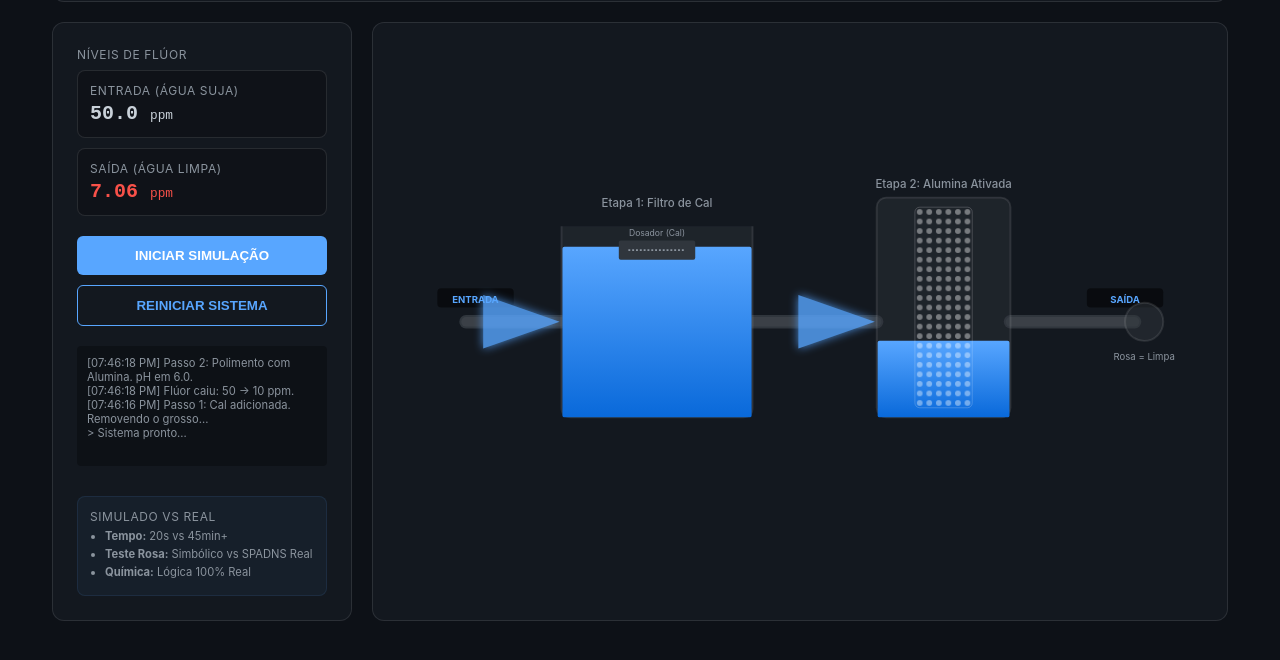
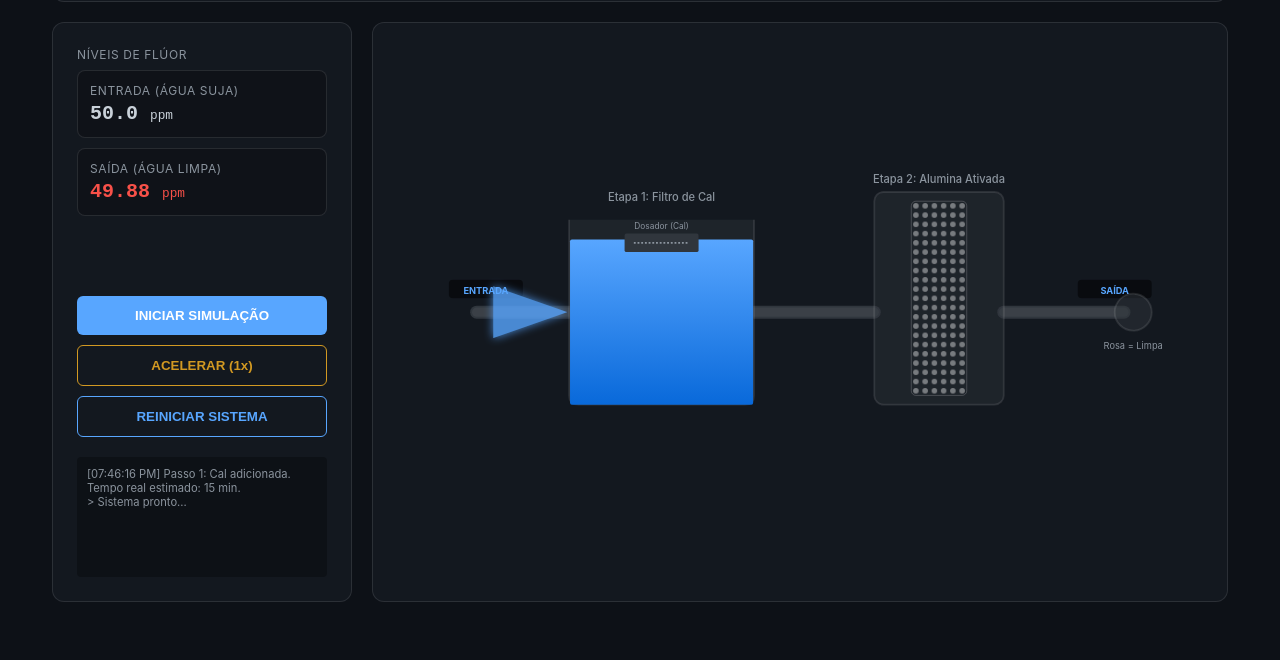
Before and after one commit to ChickChuck2/fluorsimul, a website built with Vite: page index.html in a window 1280 px wide. Both pictures are taken after a click on the button "INICIAR SIMULAÇÃO". Shown: the part 138-798 px from the top of the page. Built offline with nearby package versions, Linux system fonts and the light colour scheme.

Commit message:
feat: introduce water treatment simulation with speed control and configure GitHub Pages deployment.

```diff
--- a/index.html
+++ b/index.html
@@ -38,6 +38,8 @@
 
       <section style="margin-top: auto; display: flex; flex-direction: column; gap: 10px;">
         <button id="start-btn">INICIAR SIMULAÇÃO</button>
+        <button id="speed-btn" class="secondary"
+          style="border-color: var(--warning-color); color: var(--warning-color);">ACELERAR (1x)</button>
         <button id="reset-btn" class="secondary">REINICIAR SISTEMA</button>
       </section>
 
@@ -45,15 +47,6 @@
         style="font-size: 0.7rem; color: var(--text-secondary); background: rgba(0,0,0,0.3); padding: 10px; border-radius: 4px; height: 120px; overflow-y: auto;">
         > Sistema pronto...
       </div>
-
-      <section class="comparison-card">
-        <div class="stat-label">Simulado vs Real</div>
-        <ul style="font-size: 0.7rem; color: var(--text-secondary); padding-left: 15px; margin-top: 5px;">
-          <li><b>Tempo:</b> 20s vs 45min+</li>
-          <li><b>Teste Rosa:</b> Simbólico vs SPADNS Real</li>
-          <li><b>Química:</b> Lógica 100% Real</li>
-        </ul>
-      </section>
     </aside>
 
     <main class="simulation-viewport">
--- a/package.json
+++ b/package.json
@@ -6,9 +6,12 @@
   "scripts": {
     "dev": "vite",
     "build": "tsc && vite build",
-    "preview": "vite preview"
+    "preview": "vite preview",
+    "predeploy": "npm run build",
+    "deploy": "gh-pages -d dist"
   },
   "devDependencies": {
+    "gh-pages": "^6.3.0",
     "typescript": "~5.9.3",
     "vite": "^7.3.1"
   }
--- a/src/main.ts
+++ b/src/main.ts
@@ -1,5 +1,6 @@
 // DOM Elements
 const startBtn = document.getElementById('start-btn') as HTMLButtonElement;
+const speedBtn = document.getElementById('speed-btn') as HTMLButtonElement;
 const resetBtn = document.getElementById('reset-btn') as HTMLButtonElement;
 const statusText = document.getElementById('status-text') as HTMLDivElement;
 const inputPpmEl = document.getElementById('input-ppm') as HTMLDivElement;
@@ -16,6 +17,13 @@
 
 // Estados do Sistema
 let isRunning = false;
+let speedMultiplier = 1; // 1x, 10x, 100x
+
+const REAL_DURATIONS = {
+  STAGE_1: 15 * 60 * 1000, // 15 min
+  STAGE_2: 12 * 60 * 1000, // 12 min
+  TEST: 3 * 60 * 1000    // 3 min
+};
 
 const log = (msg: string) => {
   const time = new Date().toLocaleTimeString([], { hour: '2-digit', minute: '2-digit', second: '2-digit' });
@@ -51,36 +59,38 @@
   setStatus('FILTRANDO...', 'RODANDO');
 
   // Etapa 1: Cal
-  log('Passo 1: Cal adicionada. Removendo o grosso...');
+  log('Passo 1: Cal adicionada. Tempo real estimado: 15 min.');
   flowIntro?.classList.add('active');
   if (liquid1) {
-    liquid1.style.transition = 'height 3s ease-out, y 3s ease-out';
+    liquid1.style.transition = `height ${3000 / speedMultiplier}ms ease-out, y ${3000 / speedMultiplier}ms ease-out`;
     liquid1.setAttribute('height', '180');
     liquid1.setAttribute('y', '170');
   }
-  await animatePpm(50, 10, 2000);
+  await animatePpm(50, 10, REAL_DURATIONS.STAGE_1 / speedMultiplier);
   log('Flúor caiu: 50 -> 10 ppm.');
 
   // Etapa 2: Alumina
-  log('Passo 2: Polimento com Alumina. pH em 6.0.');
+  log('Passo 2: Polimento com Alumina. Tempo real estimado: 12 min.');
   flowStage1_2?.classList.add('active');
   if (liquid2) {
-    liquid2.style.transition = 'height 3s ease-out, y 3s ease-out';
+    liquid2.style.transition = `height ${3000 / speedMultiplier}ms ease-out, y ${3000 / speedMultiplier}ms ease-out`;
     liquid2.setAttribute('height', '180');
     liquid2.setAttribute('y', '170');
   }
-  await animatePpm(10, 0.82, 2500);
+  await animatePpm(10, 0.82, REAL_DURATIONS.STAGE_2 / speedMultiplier);
   log('Água polida! Nível final: 0.82 ppm.');
 
   // Teste Final
   flowOutro?.classList.add('active');
   log('Teste de Qualidade: O Rosa indica que está pura.');
-  await new Promise(r => setTimeout(r, 1500));
+  await new Promise(r => setTimeout(r, (REAL_DURATIONS.TEST / 2) / speedMultiplier));
 
   if (resultIndicator) {
-    resultIndicator.style.transition = 'fill 2s';
+    resultIndicator.style.transition = `fill ${2000 / speedMultiplier}ms`;
     resultIndicator.style.fill = 'var(--spadns-pink)';
   }
+
+  await new Promise(r => setTimeout(r, (REAL_DURATIONS.TEST / 2) / speedMultiplier));
 
   setStatus('PRONTO', 'SUCESSO');
   log('RESULTADO: Água Aprovada (Rosa = Limpa).');
@@ -92,7 +102,7 @@
 const animatePpm = (start: number, end: number, duration: number) => {
   return new Promise(resolve => {
     let current = start;
-    const intervalTime = 100;
+    const intervalTime = Math.max(50, 100 / speedMultiplier);
     const totalSteps = duration / intervalTime;
     const stepValue = (end - start) / totalSteps;
 
@@ -109,6 +119,16 @@
       }
     }, intervalTime);
   });
+};
+
+const toggleSpeed = () => {
+  if (speedMultiplier === 1) speedMultiplier = 10;
+  else if (speedMultiplier === 10) speedMultiplier = 100;
+  else if (speedMultiplier === 100) speedMultiplier = 1000;
+  else speedMultiplier = 1;
+
+  speedBtn.innerText = `ACELERAR (${speedMultiplier}x)`;
+  log(`Velocidade ajustada para ${speedMultiplier}x`);
 };
 
 const resetSystem = () => {
@@ -138,6 +158,7 @@
 
 // Event Listeners
 startBtn?.addEventListener('click', runSimulation);
+speedBtn?.addEventListener('click', toggleSpeed);
 resetBtn?.addEventListener('click', resetSystem);
 
 // Init
```
Also changed, not shown: 1 other file.
